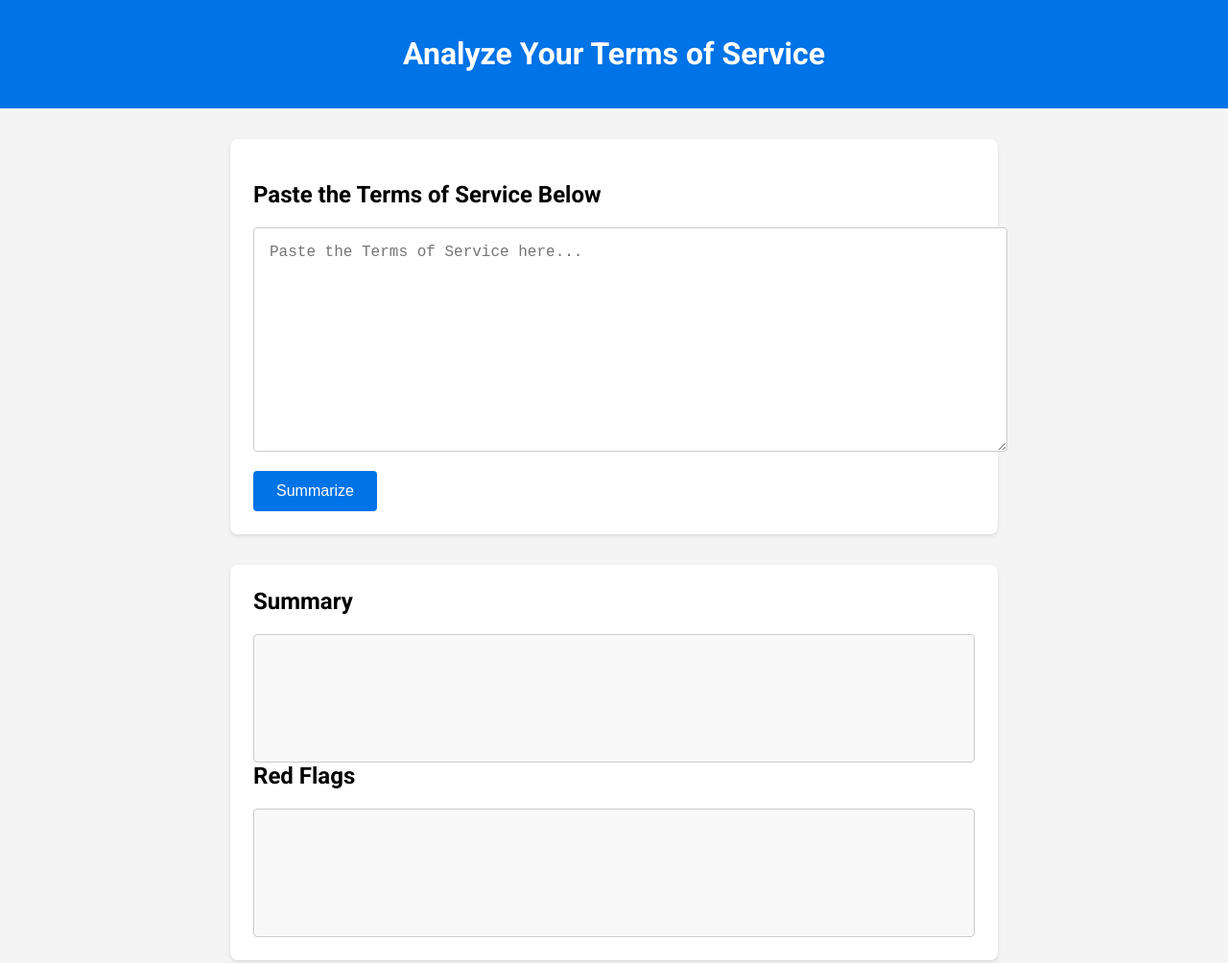
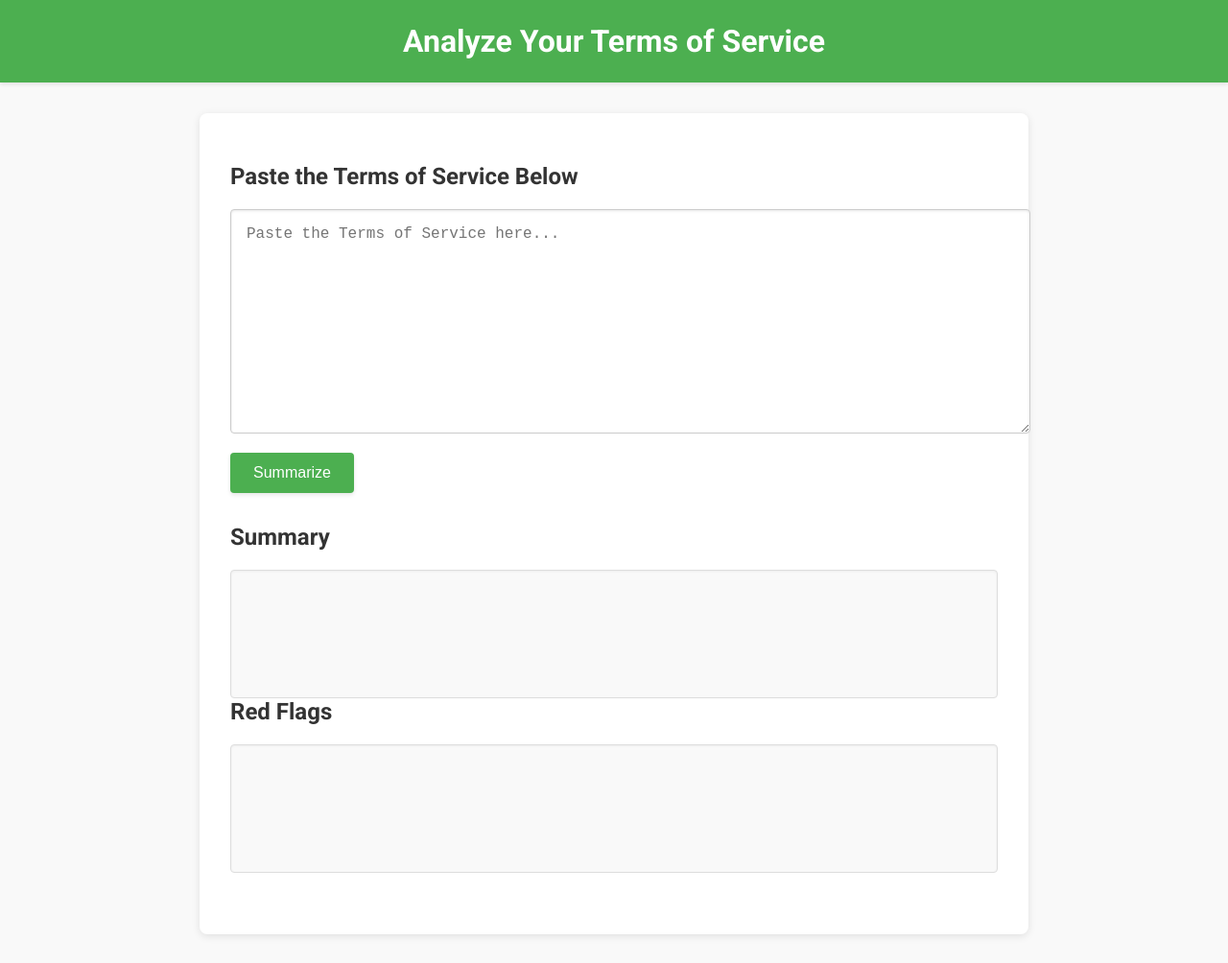
Before and after one commit to aarush-malik/study-platform, a plain HTML site: page index.html in a window 1280 px wide. Shown: the whole page at 96% size. Drawn offline with Linux system fonts and the light colour scheme.

Commit message:
Update styles.css

```diff
--- a/styles.css
+++ b/styles.css
@@ -2,28 +2,34 @@ body {
     font-family: 'Roboto', sans-serif;
     margin: 0;
     padding: 0;
-    background-color: #f4f4f4;
+    background-color: #f9f9f9;
+    color: #333;
 }
 
 header {
-    background-color: #0073e6;
+    background-color: #4CAF50;
     color: white;
-    padding: 1rem;
+    padding: 1.5rem;
     text-align: center;
+    box-shadow: 0 2px 4px rgba(0, 0, 0, 0.1);
+}
+
+header h1 {
+    margin: 0;
+    font-size: 2rem;
 }
 
 main {
     padding: 2rem;
     max-width: 800px;
-    margin: 0 auto;
+    margin: 2rem auto;
+    background-color: #ffffff;
+    border-radius: 8px;
+    box-shadow: 0 2px 8px rgba(0, 0, 0, 0.1);
 }
 
 .input-section, .output-section {
     margin-bottom: 2rem;
-    background-color: #ffffff;
-    padding: 1.5rem;
-    border-radius: 8px;
-    box-shadow: 0 2px 4px rgba(0, 0, 0, 0.1);
 }
 
 textarea {
@@ -34,44 +40,38 @@ textarea {
     border-radius: 4px;
     font-size: 1rem;
     resize: vertical;
+    box-shadow: inset 0 1px 3px rgba(0, 0, 0, 0.1);
 }
 
 button {
     display: inline-block;
     margin-top: 1rem;
     padding: 0.75rem 1.5rem;
-    background-color: #0073e6;
+    background-color: #4CAF50;
     color: white;
     border: none;
     border-radius: 4px;
     cursor: pointer;
     font-size: 1rem;
     transition: background-color 0.3s ease;
+    box-shadow: 0 2px 4px rgba(0, 0, 0, 0.1);
 }
 
 button:hover {
-    background-color: #005bb5;
+    background-color: #45a049;
 }
 
 .output-section h2 {
     margin-top: 0;
+    font-size: 1.5rem;
 }
 
 #summary-output, #red-flags-output {
     background-color: #f9f9f9;
     padding: 1rem;
-    border: 1px solid #ccc;
+    border: 1px solid #ddd;
     border-radius: 4px;
     min-height: 100px;
     margin-top: 1rem;
+    box-shadow: inset 0 1px 3px rgba(0, 0, 0, 0.05);
 }
-
-@media (max-width: 600px) {
-    main {
-        padding: 1rem;
-    }
-
-    button {
-        width: 100%;
-    }
-}
```
